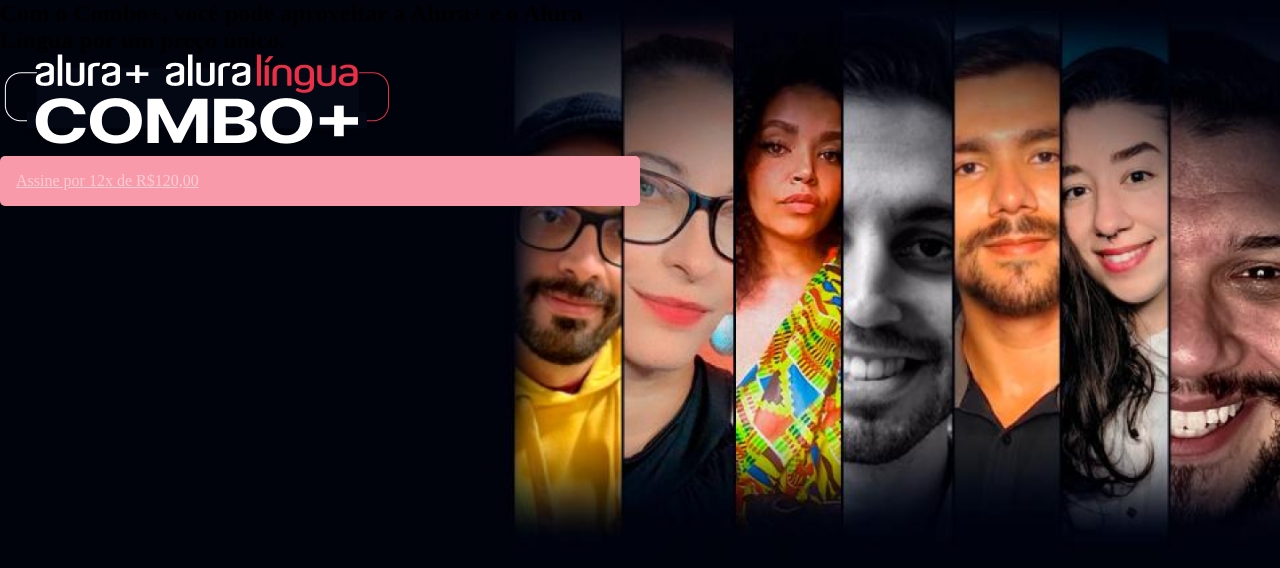
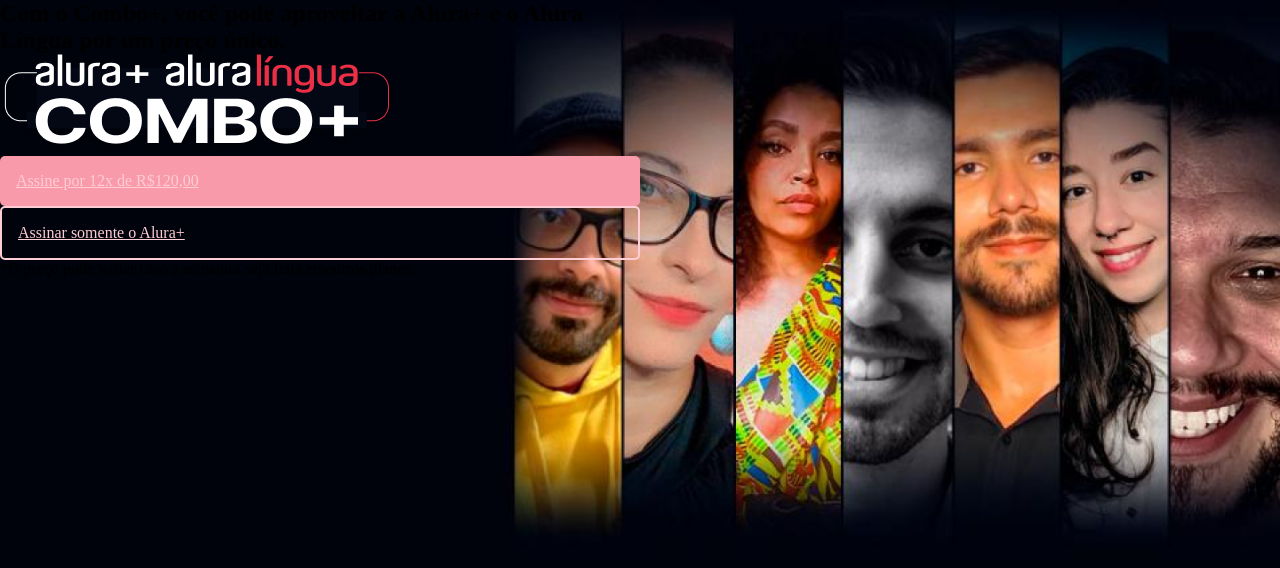
Before and after one commit to sosomalvadeza/AluraPlus2D, a plain HTML site: page index.html in a window 1280 px wide. Drawn offline with Linux system fonts and the light colour scheme.

Commit message:
Add files via upload

```diff
--- a/index.html
+++ b/index.html
@@ -1,5 +1,6 @@
 <!DOCTYPE html>
 <html lang="pt-br">
+
 <head>
     <meta charset="UTF-8">
     <meta http-equiv="X-UA-Compatible" content="IE=edge">
@@ -7,12 +8,15 @@
     <link rel="stylesheet" href="style.css">
     <title>Alura Plus</title>
 </head>
+
 <body>
     <section class="container principal">
         <div>
             <h1>Com o Combo+, você pode aproveitar a Alura+ e o Alura Língua por um preço único.</h1>
             <img src="./img/Combo.png" alt="O combo Alura Plus">
             <a href="www.alura.com.br" class="container-botao">Assine por 12x de R$120,00</a>
+            <a href="www.alura.com.br" class="container-botao botao-secundario">Assinar somente o Alura+</a>
+            <p class="container-aviso">*O preço pode variar caso a asinatura seja feita emoutros planos.</p>
         </div>
 
     </section>
--- a/style.css
+++ b/style.css
@@ -32,3 +32,7 @@
     color: var(--rosa-principal);
     display: block;
 }
+.botao-secundario{
+    background-color: transparent;
+    border: 2px solid var(--rosa-principal);
+}
```
Lines whose indentation alone changed are shown as unchanged.
